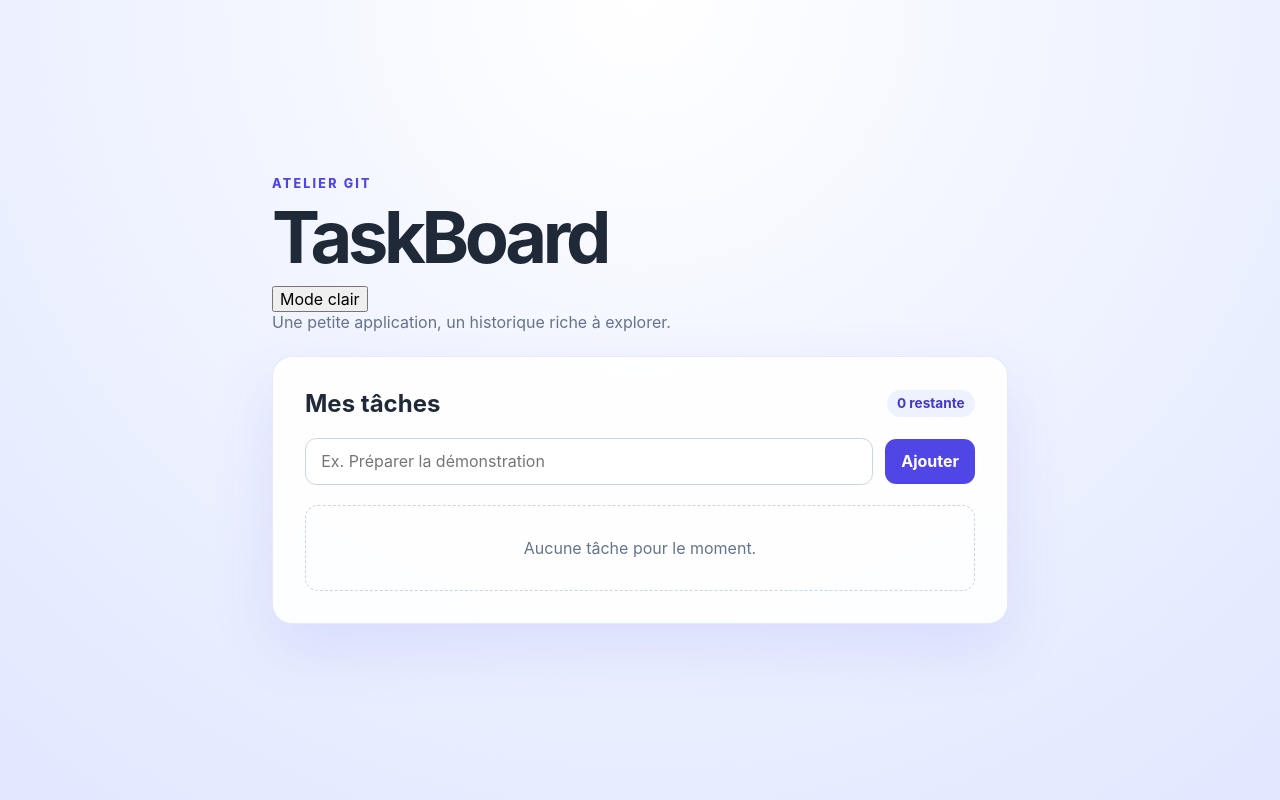
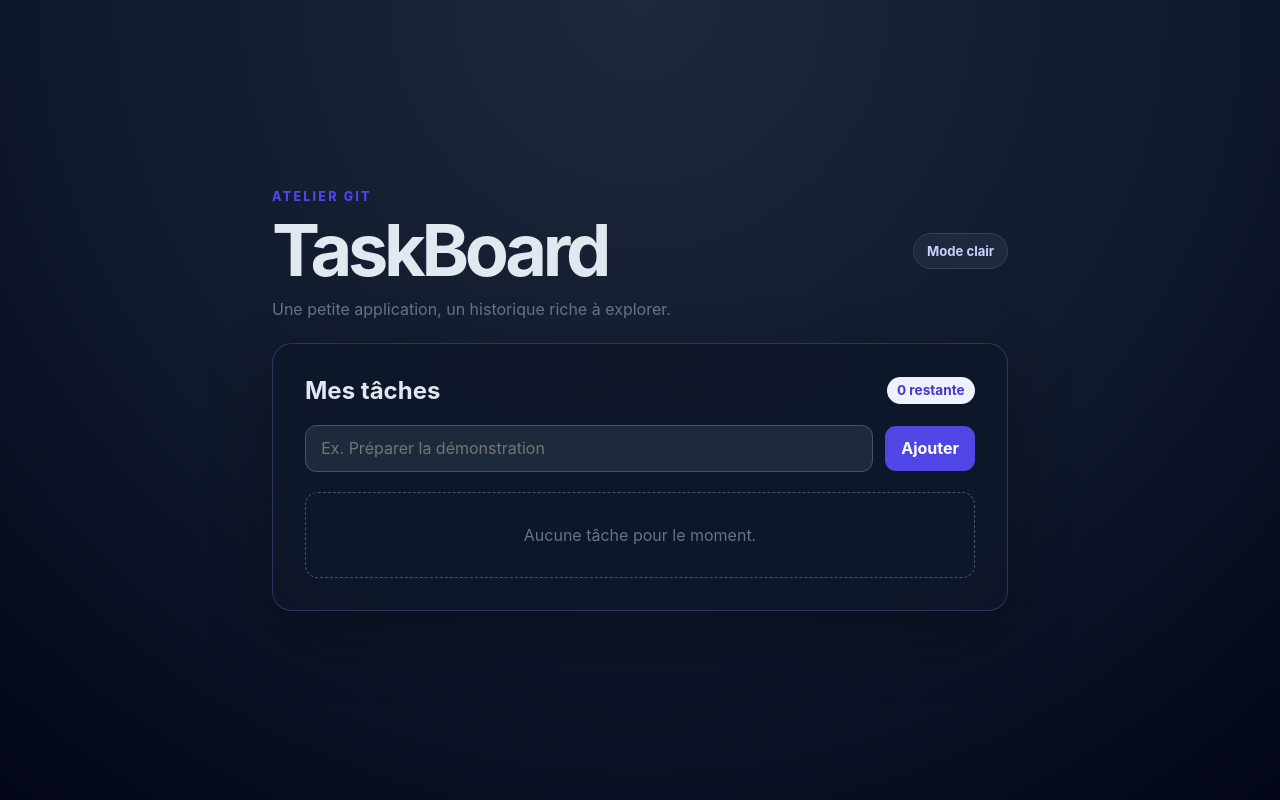
Before and after one commit to Marouane4142/ProjetGit, a website with bundled scripts: page index.html in a window 1280 px wide. Both pictures are taken after a click on the button "Mode sombre". Built offline with nearby package versions, Linux system fonts and the light colour scheme.

Commit message:
style: habiller le thème sombre

```diff
--- a/css/style.css
+++ b/css/style.css
@@ -40,6 +40,23 @@
   margin: 0.15rem 0 0.35rem;
   font-size: clamp(2.5rem, 8vw, 4.5rem);
   letter-spacing: -0.06em;
+}
+
+.title-row {
+  display: flex;
+  align-items: center;
+  justify-content: space-between;
+  gap: 1rem;
+}
+
+.theme-toggle {
+  padding: 0.55rem 0.8rem;
+  border: 1px solid #c7d2fe;
+  border-radius: 999px;
+  color: #4338ca;
+  background: #ffffff;
+  font-size: 0.82rem;
+  font-weight: 750;
 }
 
 .hero p {
@@ -185,3 +202,35 @@
   white-space: nowrap;
   border: 0;
 }
+
+[data-theme='dark'] {
+  color-scheme: dark;
+  color: #e2e8f0;
+  background: #0f172a;
+}
+
+[data-theme='dark'] body {
+  background: radial-gradient(circle at top, #1e293b 0, #0f172a 60%, #020617 100%);
+}
+
+[data-theme='dark'] .task-panel {
+  border-color: rgba(129, 140, 248, 0.25);
+  background: rgba(15, 23, 42, 0.9);
+  box-shadow: 0 1.5rem 4rem rgba(0, 0, 0, 0.28);
+}
+
+[data-theme='dark'] .task-item,
+[data-theme='dark'] .theme-toggle {
+  border-color: #334155;
+  color: #c7d2fe;
+  background: #1e293b;
+}
+
+[data-theme='dark'] .task-form input {
+  border-color: #475569;
+  background: #1e293b;
+}
+
+[data-theme='dark'] .empty-state {
+  border-color: #475569;
+}
```
